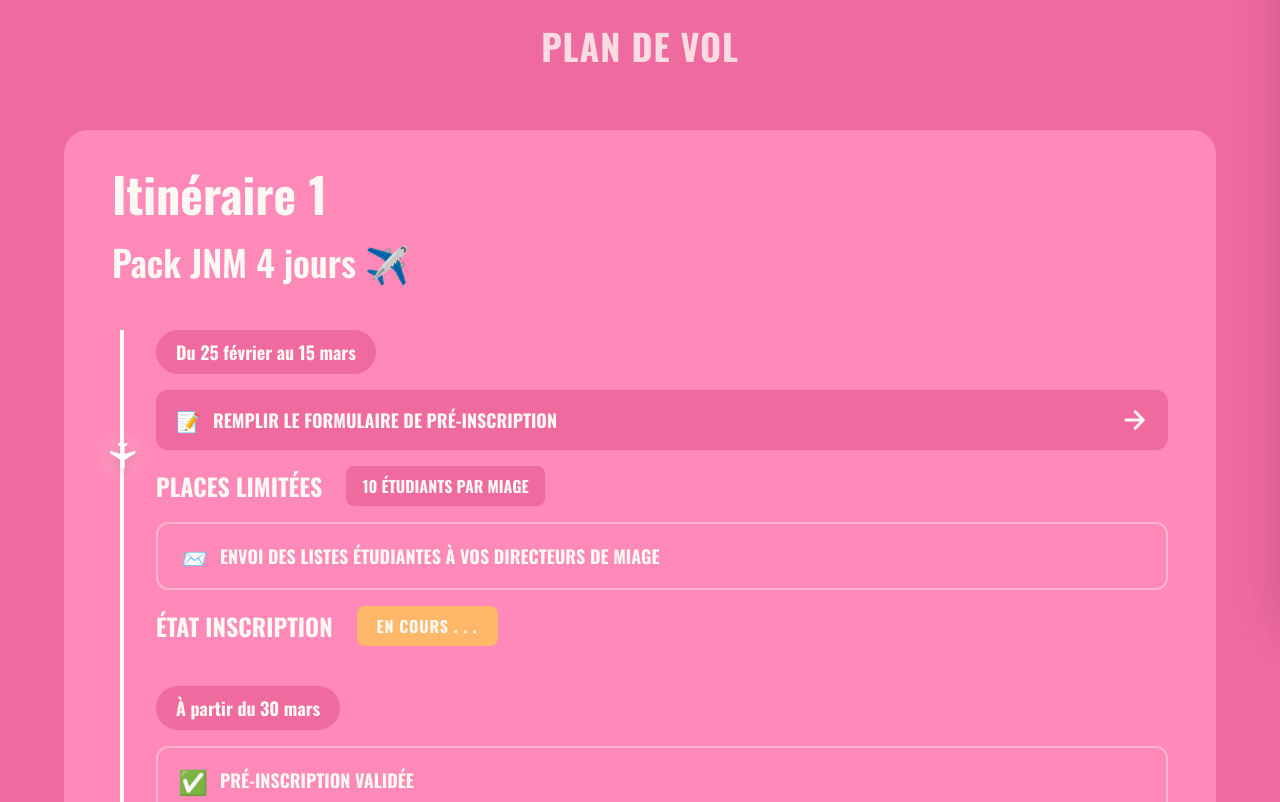
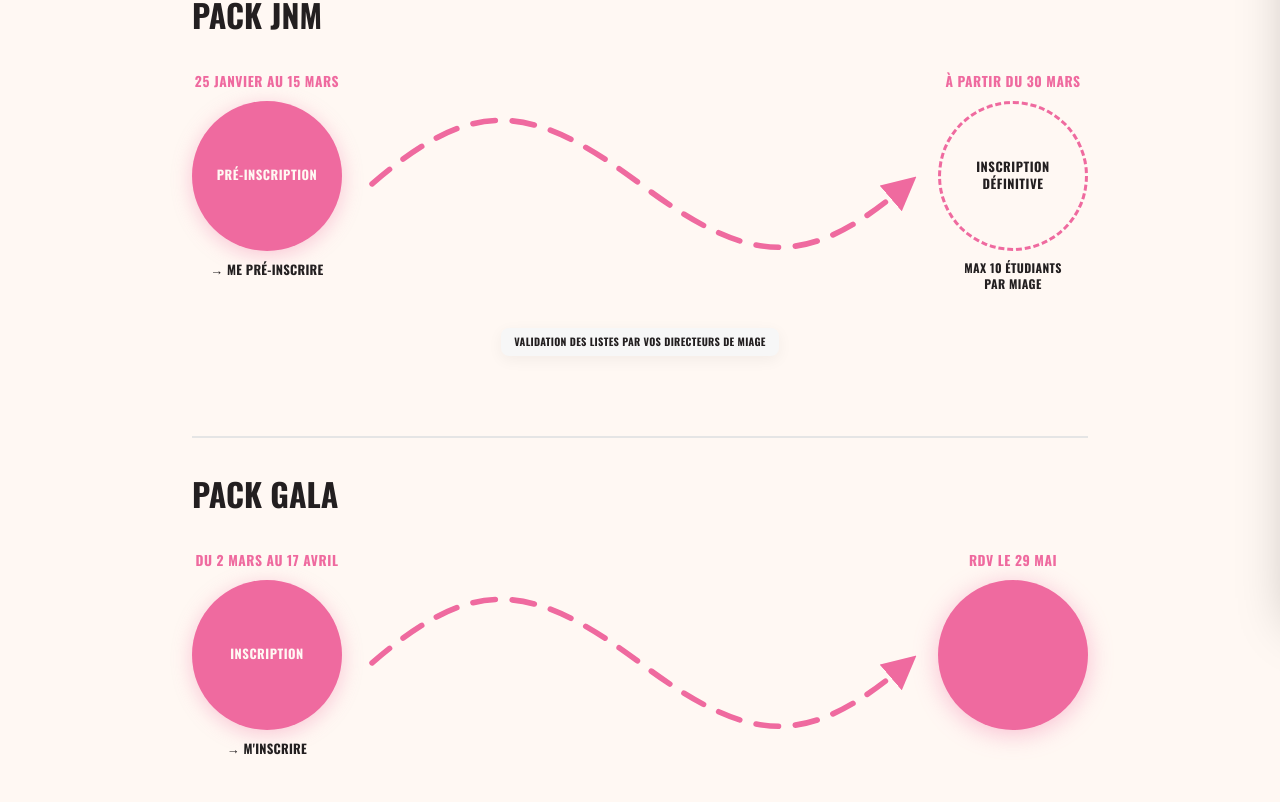
Before and after one commit to JPX87/jnm2026-front, a Next.js app: page /inscription in a window 1280 px wide. Shown: the part 254-1056 px from the top of the page. Built offline with nearby package versions, Linux system fonts and the light colour scheme.

Commit message:
refactor: theme design color for inscription page

```diff
--- /dev/null
+++ b/src/components/features/InscriptionContent/InscriptionContent.module.scss
@@ -0,0 +1,361 @@
+.page {
+  background: var(--color-secondary);
+  min-height: 100vh;
+  color: var(--color-seconde-black);
+  padding: 7rem 2rem 6rem;
+  display: flex;
+  flex-direction: column;
+  align-items: center;
+  gap: 3rem;
+}
+
+/* ── Main title ── */
+.mainTitle {
+  font-size: clamp(1.4rem, 4vw, 2.2rem);
+  font-weight: 900;
+  letter-spacing: 0.08em;
+  text-transform: uppercase;
+  text-align: center;
+  color: var(--color-seconde-black);
+}
+
+/* ── Pack section ── */
+.packSection {
+  width: 100%;
+  max-width: 56rem;
+  padding: 2rem 0;
+}
+
+.packSection + .packSection {
+  border-top: 2px solid var(--color-gray-200);
+}
+
+.packTitle {
+  font-size: clamp(1.3rem, 3.5vw, 2rem);
+  font-weight: 900;
+  text-transform: uppercase;
+  color: var(--color-seconde-black);
+  margin-bottom: 2rem;
+}
+
+/* ── Validation alert box (below Pack JNM) ── */
+.validationAlert {
+  background: var(--color-gray-100);
+  border-radius: 0.5rem;
+  padding: 0.4rem 0.8rem;
+  margin: 2rem auto 0;
+  font-size: clamp(0.5rem, 1.2vw, 0.65rem);
+  font-weight: 800;
+  text-transform: uppercase;
+  text-align: center;
+  color: var(--color-seconde-black);
+  letter-spacing: 0.03em;
+  line-height: 1.4;
+  width: fit-content;
+  max-width: 280px;
+  box-shadow: 0 4px 15px rgba(0, 0, 0, 0.05);
+  display: flex;
+  justify-content: center;
+  align-items: center;
+}
+
+/* ── Flow row (horizontal) ── */
+.flowRow {
+  display: flex;
+  align-items: flex-start;
+  justify-content: space-between;
+  gap: 1rem;
+  position: relative;
+}
+
+/* ── Full-width arrow spanning between circles ── */
+.fullArrow {
+  position: absolute;
+  top: calc(clamp(0.65rem, 1.8vw, 0.85rem) * 1.5 + 0.6rem + clamp(90px, 18vw, 150px) / 2);
+  left: 5%;
+  right: 5%;
+  transform: translateY(-50%);
+  z-index: 0;
+  pointer-events: none;
+}
+
+.fullArrow svg {
+  width: 100%;
+  height: 100%;
+  overflow: visible;
+}
+
+/* ── Individual step ── */
+.step {
+  display: flex;
+  flex-direction: column;
+  align-items: center;
+  gap: 0.6rem;
+  flex: 0 0 auto;
+  position: relative;
+  z-index: 1;
+}
+
+.stepDate {
+  font-size: clamp(0.65rem, 1.8vw, 0.85rem);
+  font-weight: 700;
+  text-transform: uppercase;
+  color: var(--color-primary);
+  letter-spacing: 0.04em;
+  text-align: center;
+  white-space: nowrap;
+}
+
+/* ── Circles ── */
+.circle {
+  width: clamp(90px, 18vw, 150px);
+  height: clamp(90px, 18vw, 150px);
+  border-radius: 50%;
+  display: flex;
+  align-items: center;
+  justify-content: center;
+  text-align: center;
+  padding: 1rem;
+  font-size: clamp(0.55rem, 1.5vw, 0.8rem);
+  font-weight: 800;
+  text-transform: uppercase;
+  letter-spacing: 0.04em;
+  line-height: 1.3;
+  transition: transform 0.2s ease, box-shadow 0.2s ease;
+}
+
+.circle:hover {
+  transform: scale(1.05);
+}
+
+.circleFilled {
+  background: var(--color-primary);
+  color: var(--color-secondary);
+  box-shadow: 0 4px 20px rgba(239, 106, 159, 0.35);
+  cursor: pointer;
+  text-decoration: none;
+}
+
+.circleOutline {
+  background: transparent;
+  border: 3px dashed var(--color-primary);
+  color: var(--color-seconde-black);
+}
+
+.circleSolid {
+  background: var(--color-primary);
+  color: var(--color-primary);
+  box-shadow: 0 4px 24px rgba(239, 106, 159, 0.4);
+}
+
+/* ── CTA link ── */
+.ctaLink {
+  display: inline-flex;
+  align-items: center;
+  gap: 0.3rem;
+  font-size: clamp(0.6rem, 1.6vw, 0.8rem);
+  font-weight: 700;
+  color: var(--color-seconde-black);
+  text-decoration: none;
+  text-transform: uppercase;
+  letter-spacing: 0.02em;
+  transition: color 0.2s ease;
+  white-space: nowrap;
+}
+
+.ctaLink:hover {
+  color: var(--color-primary);
+}
+
+/* ── Middle zone (arrow + validation box stacked) ── */
+.middleZone {
+  flex: 1;
+  position: relative;
+  display: flex;
+  flex-direction: column;
+  align-items: center;
+  justify-content: center;
+  align-self: stretch;
+  min-width: 100px;
+}
+
+/* ── Validation box (center element) ── */
+.validationBox {
+  position: absolute;
+  top: calc(50% + 35px);
+  left: 50%;
+  transform: translateX(-50%);
+  background: var(--color-gray-100);
+  border-radius: 0.5rem;
+  padding: 0.6rem 1rem;
+  font-size: clamp(0.5rem, 1.3vw, 0.7rem);
+  font-weight: 800;
+  text-transform: uppercase;
+  text-align: center;
+  color: var(--color-seconde-black);
+  letter-spacing: 0.03em;
+  line-height: 1.4;
+  max-width: clamp(100px, 16vw, 160px);
+  z-index: 2;
+  width: max-content;
+}
+
+/* ── Limit note ── */
+.limitNote {
+  font-size: clamp(0.55rem, 1.4vw, 0.75rem);
+  font-weight: 700;
+  text-transform: uppercase;
+  text-align: center;
+  color: var(--color-seconde-black);
+  letter-spacing: 0.03em;
+  line-height: 1.3;
+}
+
+.limitHighlight {
+  color: var(--color-primary);
+}
+
+/* ── Dashed arrow connector ── */
+.arrowConnector {
+  flex: 1;
+  width: 100%;
+  align-self: center;
+  display: flex;
+  align-items: center;
+  min-width: 150px;
+  position: relative;
+}
+
+.middleZone .arrowConnector {
+  position: absolute;
+  top: 50%;
+  left: 0;
+  transform: translateY(-50%);
+  align-self: auto;
+}
+
+.arrowConnector svg {
+  width: 100%;
+  height: auto;
+  overflow: visible;
+}
+
+/* ── Responsive ── */
+@media (max-width: 640px) {
+  .page {
+    padding: 5rem 0.5rem 3rem;
+    gap: 1.5rem;
+  }
+
+  .flowRow {
+    flex-wrap: wrap;
+    gap: 0.5rem;
+    justify-content: center;
+  }
+
+  .circle {
+    width: 70px;
+    height: 70px;
+    font-size: 0.5rem;
+    padding: 0.5rem;
+  }
+
+  .arrowConnector {
+    min-width: 30px;
+    max-width: 60px;
+  }
+
+  /* Reset absolute positioning for mobile wrapping */
+  .middleZone {
+    min-width: 60px;
+    align-self: center;
+  }
+
+  .middleZone .arrowConnector {
+    position: relative;
+    top: auto;
+    left: auto;
+    transform: none;
+    align-self: center;
+  }
+
+  .validationBox {
+    position: relative;
+    top: auto;
+    left: auto;
+    transform: none;
+    font-size: 0.4rem;
+    max-width: 70px;
+    padding: 0.3rem 0.5rem;
+    width: 100%;
+    margin-top: 0.4rem;
+  }
+
+  .stepDate {
+    font-size: 0.5rem;
+  }
+
+  .ctaLink {
+    font-size: 0.5rem;
+  }
+
+  .limitNote {
+    font-size: 0.45rem;
+  }
+}
+
+/* ── Dark mode ── */
+:global([data-theme="dark"]) {
+  .page {
+    background: var(--color-seconde-black);
+    color: var(--color-secondary);
+  }
+
+  .mainTitle,
+  .packTitle {
+    color: var(--color-secondary);
+  }
+
+  .packSection + .packSection {
+    border-color: rgba(255, 248, 243, 0.15);
+  }
+
+  .stepDate {
+    color: var(--color-primary-light);
+  }
+
+  .circleFilled {
+    box-shadow: 0 4px 24px rgba(239, 106, 159, 0.25);
+  }
+
+  .circleOutline {
+    color: var(--color-secondary);
+    border-color: var(--color-primary-light);
+  }
+
+  .circleSolid {
+    box-shadow: 0 4px 28px rgba(239, 106, 159, 0.3);
+  }
+
+  .ctaLink {
+    color: var(--color-secondary);
+
+    &:hover {
+      color: var(--color-primary-light);
+    }
+  }
+
+  .validationBox,
+  .validationAlert {
+    background: rgba(255, 248, 243, 0.08);
+    color: var(--color-secondary);
+  }
+
+  .limitNote {
+    color: var(--color-secondary);
+  }
+
+  .limitHighlight {
+    color: var(--color-primary-light);
+  }
+}
--- a/src/components/features/InscriptionContent/InscriptionContent.tsx
+++ b/src/components/features/InscriptionContent/InscriptionContent.tsx
@@ -1,156 +1,125 @@
 "use client";
 
-import PageTemplate from "@/components/layout/PageTemplate/PageTemplate";
-import Section from "@/components/layout/Section/Section";
-import Timeline, { useStepRef } from "@/components/ui/Timeline/Timeline";
-import FormLink from "@/components/ui/FormLink/FormLink";
-import StatusBadge, { getStatus } from "@/components/ui/StatusBadge/StatusBadge";
+import styles from "./InscriptionContent.module.scss";
 
-/* ── Step wrappers ── */
-
-function Itin1Step0({ preInscStatus }: { preInscStatus: ReturnType<typeof getStatus> }) {
-    const ref = useStepRef(0);
+/* ── Dashed waving arrow SVG ── */
+function DashedArrow({ id = "arrowhead-gala" }: { id?: string }) {
     return (
-        <div className="relative" ref={ref}>
-            <span className="inline-block w-max bg-(--color-primary) text-(--color-secondary) dark:text-(--color-seconde-black) text-base sm:text-lg font-bold px-5 py-2 rounded-full mb-4">
-                Du 25 février au 15 mars
-            </span>
-            <div className="flex flex-col gap-4">
-                <FormLink
-                    href="https://www.helloasso.com/associations/journees-nationales-miage-2026/evenements/pre-inscriptions-jnm-2026"
-                    label="Remplir le formulaire de pré-inscription"
+        <div className={styles.arrowConnector}>
+            <svg viewBox="0 0 200 80" fill="none" xmlns="http://www.w3.org/2000/svg">
+                <defs>
+                    <marker id={id} markerWidth="6" markerHeight="6"
+                        refX="4" refY="3" orient="auto" markerUnits="strokeWidth">
+                        <path d="M0 0 L6 3 L0 6 Z" fill="var(--color-primary)" />
+                    </marker>
+                </defs>
+                {/* Waving curve perfectly centered at Y=40 for alignment */}
+                <path
+                    d="M 5 40 C 40 10, 60 10, 100 40 C 140 70, 160 70, 195 40"
+                    stroke="var(--color-primary)"
+                    strokeWidth="2"
+                    strokeDasharray="8 6"
+                    fill="none"
+                    strokeLinecap="round"
+                    markerEnd={`url(#${id})`}
                 />
-                <div className="flex flex-wrap items-center gap-3 sm:gap-6">
-                    <p className="text-lg sm:text-xl md:text-2xl font-bold uppercase">Places limitées</p>
-                    <span className="bg-(--color-primary) text-(--color-secondary) dark:text-(--color-seconde-black) text-sm sm:text-base font-bold px-4 py-2 rounded-lg uppercase">
-                        10 étudiants par MIAGE
-                    </span>
-                </div>
-                <div className="flex items-center gap-3 border-2 border-(--color-secondary)/40 dark:border-(--color-seconde-black)/40 rounded-xl px-5 py-4">
-                    <span className="text-2xl">📨</span>
-                    <p className="text-base sm:text-lg font-bold uppercase">
-                        Envoi des listes étudiantes à vos directeurs de MIAGE
-                    </p>
-                </div>
-                <StatusBadge status={preInscStatus} />
-            </div>
-        </div>
-    );
-}
-
-function Itin1Step1({ defInscStatus }: { defInscStatus: ReturnType<typeof getStatus> }) {
-    const ref = useStepRef(1);
-    return (
-        <div className="relative" ref={ref}>
-            <span className="inline-block w-max bg-(--color-primary) text-(--color-secondary) dark:text-(--color-seconde-black) text-base sm:text-lg font-bold px-5 py-2 rounded-full mb-4">
-                À partir du 30 mars
-            </span>
-            <div className="flex flex-col gap-4">
-                <div className="flex items-center gap-3 border-2 border-(--color-secondary)/40 dark:border-(--color-seconde-black)/40 rounded-xl px-5 py-4">
-                    <span className="text-2xl">✅</span>
-                    <p className="text-base sm:text-lg font-bold uppercase">Pré-inscription validée</p>
-                </div>
-                <div className="flex flex-wrap items-center gap-3 sm:gap-6">
-                    <p className="text-lg sm:text-xl md:text-2xl font-bold uppercase">Vous recevrez</p>
-                    <span className="bg-(--color-primary) text-(--color-secondary) dark:text-(--color-seconde-black) text-sm sm:text-base font-bold px-4 py-2 rounded-lg uppercase">
-                        Lien d&apos;inscription définitive
-                    </span>
-                </div>
-                <div className="flex items-center gap-3 border-2 border-(--color-secondary)/40 dark:border-(--color-seconde-black)/40 rounded-xl px-5 py-4">
-                    <span className="text-2xl">📝</span>
-                    <p className="text-base sm:text-lg font-bold uppercase">
-                        Remplir le formulaire d&apos;inscription définitive
-                    </p>
-                </div>
-                <StatusBadge status={defInscStatus} />
-            </div>
-        </div>
-    );
-}
-
-function Itin2Step0({ galaStatus }: { galaStatus: ReturnType<typeof getStatus> }) {
-    const ref = useStepRef(0);
-    return (
-        <div className="relative" ref={ref}>
-            <span className="inline-block w-max bg-(--color-primary) text-(--color-secondary) dark:text-(--color-seconde-black) text-base sm:text-lg font-bold px-5 py-2 rounded-full mb-4">
-                Du 2 mars au 17 avril
-            </span>
-            <div className="flex flex-col gap-4">
-                <FormLink
-                    href="https://www.helloasso.com/associations/journees-nationales-miage-2026/evenements/inscriptions-gala"
-                    label="Remplir le formulaire d'inscription"
-                />
-                <StatusBadge status={galaStatus} />
-                <div className="flex items-center gap-3 border-2 border-(--color-secondary)/40 dark:border-(--color-seconde-black)/40 rounded-xl px-5 py-4">
-                    <span className="text-2xl">🎀</span>
-                    <p className="text-base sm:text-lg font-bold uppercase">Rendez-vous le 29 mai</p>
-                </div>
-            </div>
+            </svg>
         </div>
     );
 }
 
 /* ── Page ── */
+export default function InscriptionContent() {
+    return (
+        <div className={styles.page}>
+            {/* ── Main heading ── */}
+            <h1 className={styles.mainTitle}>Une destination · 2 itinéraires</h1>
 
-export default function InscriptionContent() {
-    const preInscStart = new Date("2026-02-25");
-    const preInscEnd = new Date("2026-03-15T23:59:59");
-    const defInscStart = new Date("2026-03-30");
-    const defInscEnd = new Date("2026-05-25T23:59:59");
-    const galaStart = new Date("2026-03-02");
-    const galaEnd = new Date("2026-04-17T23:59:59");
+            {/* ════════════ PACK JNM ════════════ */}
+            <section className={styles.packSection}>
+                <h2 className={styles.packTitle}>Pack JNM</h2>
 
-    const preInscStatus = getStatus(preInscStart, preInscEnd);
-    const defInscStatus = getStatus(defInscStart, defInscEnd);
-    const galaStatus = getStatus(galaStart, galaEnd);
+                <div className={styles.flowRow}>
 
-    const itin1Steps = [
-        { start: preInscStart, end: preInscEnd },
-        { start: defInscStart, end: defInscEnd },
-    ];
 
-    const itin2Steps = [{ start: galaStart, end: galaEnd }];
+                    {/* Step 1 — Pré-inscription */}
+                    <div className={styles.step}>
+                        <span className={styles.stepDate}>25 janvier au 15 mars</span>
+                        <a
+                            href="https://www.helloasso.com/associations/journees-nationales-miage-2026/evenements/pre-inscriptions-jnm-2026"
+                            target="_blank"
+                            rel="noopener noreferrer"
+                            className={`${styles.circle} ${styles.circleFilled}`}
+                        >
+                            Pré-inscription
+                        </a>
+                        <a
+                            href="https://www.helloasso.com/associations/journees-nationales-miage-2026/evenements/pre-inscriptions-jnm-2026"
+                            target="_blank"
+                            rel="noopener noreferrer"
+                            className={styles.ctaLink}
+                        >
+                            → Me pré-inscrire
+                        </a>
+                    </div>
 
-    return (
-        <PageTemplate title="INSCRIPTIONS JNM 2026" className="inscription">
-            <div className="w-full flex flex-col items-center gap-4 -mt-4 mb-4">
-                <h2 className="text-2xl sm:text-3xl md:text-4xl font-bold opacity-80 tracking-wide">
-                    PLAN DE VOL
-                </h2>
-            </div>
+                    <DashedArrow />
 
-            <Section title="Itinéraire 1" variant="tertiary" maxWidth="lg"
-                titleClassName="!text-left" contentClassName="gap-2">
-                <p className="text-2xl sm:text-3xl md:text-4xl font-semibold -mt-4 mb-6">
-                    Pack JNM 4 jours ✈️
-                </p>
-                <Timeline steps={itin1Steps}>
-                    <Itin1Step0 preInscStatus={preInscStatus} />
-                    <Itin1Step1 defInscStatus={defInscStatus} />
-                </Timeline>
-            </Section>
+                    {/* Step 2 — Inscription définitive */}
+                    <div className={styles.step}>
+                        <span className={styles.stepDate}>À partir du 30 mars</span>
+                        <div className={`${styles.circle} ${styles.circleOutline}`}>
+                            Inscription définitive
+                        </div>
+                        <span className={styles.limitNote}>
+                            Max 10 étudiants
+                            <br />par MIAGE
+                        </span>
+                    </div>
+                </div>
 
-            <Section title="Itinéraire 2" variant="tertiary" maxWidth="lg"
-                titleClassName="!text-left" contentClassName="gap-2">
-                <p className="text-2xl sm:text-3xl md:text-4xl font-semibold -mt-4 mb-6">
-                    Pack Gala uniquement 🎉
-                </p>
-                <Timeline steps={itin2Steps}>
-                    <Itin2Step0 galaStatus={galaStatus} />
-                </Timeline>
-            </Section>
+                {/* Alert box at the bottom middle */}
+                <div className={styles.validationAlert}>
+                    Validation des listes par vos directeurs de MIAGE
+                </div>
+            </section>
 
-            <Section variant="primary" maxWidth="md" contentClassName="gap-4 text-center">
-                <p className="text-lg md:text-xl lg:text-2xl leading-relaxed">
-                    🚨 <strong>Phase de pré-inscription étendue jusqu&apos;au 15 mars</strong>
-                </p>
-                <p className="text-lg md:text-xl lg:text-2xl leading-relaxed">
-                    Deux itinéraires, une destination : <strong>JNM 2026 du 26 au 29 mai</strong> 🛫
-                </p>
-                <p className="text-base md:text-lg lg:text-xl leading-relaxed opacity-80">
-                    N&apos;hésitez pas à nous poser vos questions si besoin !
-                </p>
-            </Section>
-        </PageTemplate>
+            {/* ════════════ PACK GALA ════════════ */}
+            <section className={styles.packSection}>
+                <h2 className={styles.packTitle}>Pack Gala</h2>
+
+                <div className={styles.flowRow}>
+                    {/* Step 1 — Inscription */}
+                    <div className={styles.step}>
+                        <span className={styles.stepDate}>Du 2 mars au 17 avril</span>
+                        <a
+                            href="https://www.helloasso.com/associations/journees-nationales-miage-2026/evenements/inscriptions-gala"
+                            target="_blank"
+                            rel="noopener noreferrer"
+                            className={`${styles.circle} ${styles.circleFilled}`}
+                        >
+                            Inscription
+                        </a>
+                        <a
+                            href="https://www.helloasso.com/associations/journees-nationales-miage-2026/evenements/inscriptions-gala"
+                            target="_blank"
+                            rel="noopener noreferrer"
+                            className={styles.ctaLink}
+                        >
+                            → M&apos;inscrire
+                        </a>
+                    </div>
+
+                    {/* Arrow */}
+                    <DashedArrow />
+
+                    {/* Step 2 — RDV */}
+                    <div className={styles.step}>
+                        <span className={styles.stepDate}>RDV le 29 mai</span>
+                        <div className={`${styles.circle} ${styles.circleSolid}`} />
+                    </div>
+                </div>
+            </section>
+        </div>
     );
 }
```
